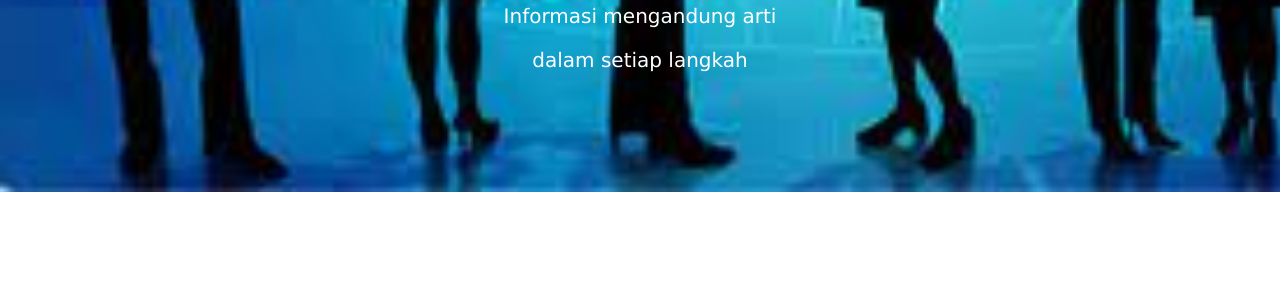
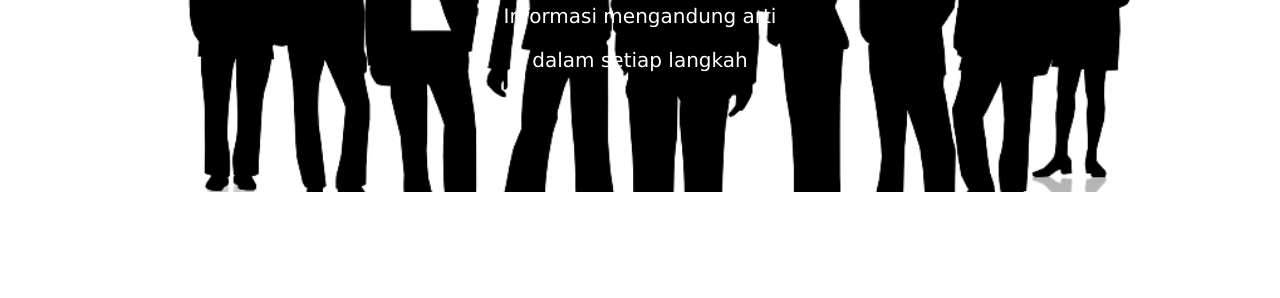
Before and after one commit to hadeID/cobalahh14, a plain HTML site: page index.html in a window 1280 px wide. Shown: the part 502-800 px from the top of the page. Drawn offline with Linux system fonts and the light colour scheme.

Commit message:
Update h14stylesheet.css

```diff
--- a/h14stylesheet.css
+++ b/h14stylesheet.css
@@ -26,7 +26,7 @@ body {
 /* Bagian Header */
 .bagian-atas{
  padding: 180px 0 100px 0;
-  background-image: url(foto-judul.jpg);
+  background-image: url(foto-view.jpg);
   background-size: cover;
   color: white;
  text-align:center;
```
